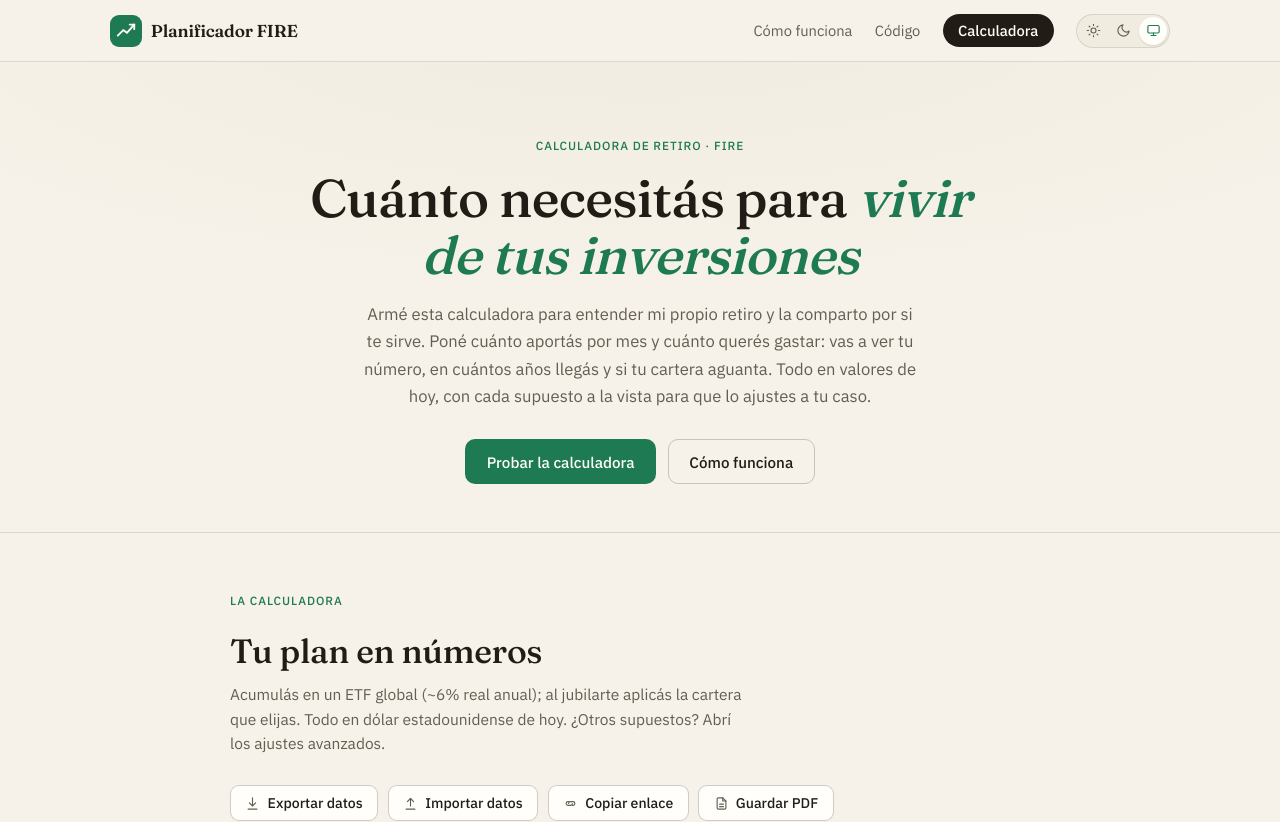
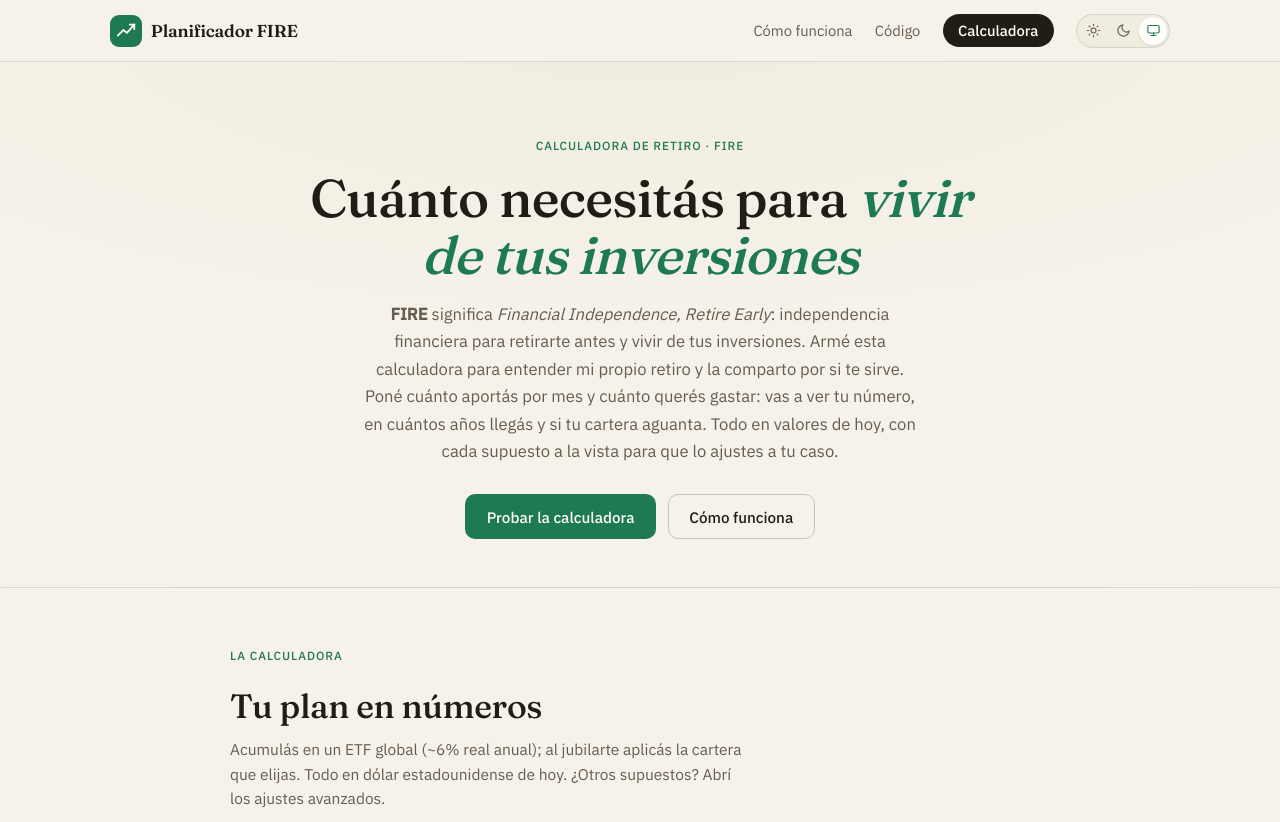
Before and after one commit to RenzoBeux/InvestmentCalculator, a React (Vite) app: page / in a window 1280 px wide. Shown: the top 822 px of the page. Built offline with nearby package versions, Linux system fonts and the light colour scheme.

Commit message:
docs: define the FIRE acronym in the hero intro

```diff
--- a/src/components/Hero.tsx
+++ b/src/components/Hero.tsx
@@ -7,11 +7,13 @@ export function Hero() {
           Cuánto necesitás para <em>vivir de tus inversiones</em>
         </h1>
         <p>
-          Armé esta calculadora para entender mi propio retiro y la comparto por
-          si te sirve. Poné cuánto aportás por mes y cuánto querés gastar: vas a
-          ver tu número, en cuántos años llegás y si tu cartera aguanta. Todo en
-          valores de hoy, con cada supuesto a la vista para que lo ajustes a tu
-          caso.
+          <strong>FIRE</strong> significa <em>Financial Independence, Retire
+          Early</em>: independencia financiera para retirarte antes y vivir de
+          tus inversiones. Armé esta calculadora para entender mi propio retiro y
+          la comparto por si te sirve. Poné cuánto aportás por mes y cuánto querés
+          gastar: vas a ver tu número, en cuántos años llegás y si tu cartera
+          aguanta. Todo en valores de hoy, con cada supuesto a la vista para que
+          lo ajustes a tu caso.
         </p>
 
         <div className="hero-actions">
```
